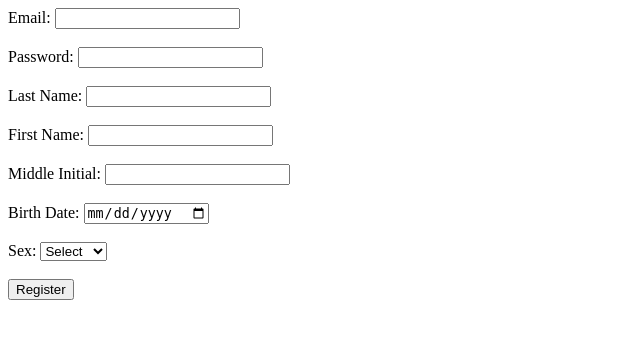
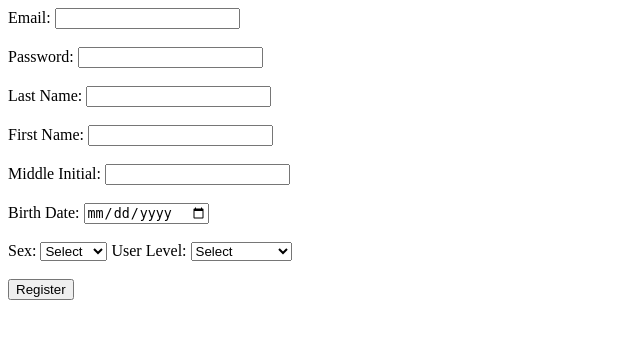
Before and after one commit to jeanmaxcacacho/csci41g-SirIanFanClub-ProjectDeliv2, a Flask app: page /register in a window 1280 px wide. Shown: the top 339 px of the page, without its empty margins (0-640 px from the left). Run offline with Flask 3, Linux system fonts and the light colour scheme.

Commit message:
added user_role field to registration form

```diff
--- a/app/templates/sessionmgt/register.html
+++ b/app/templates/sessionmgt/register.html
@@ -32,6 +32,13 @@
             <option value="M">Male</option>
             <option value="F">Female</option>
         </select>
+
+        <label for="user_role">User Level:</label>
+        <select name="user_role" required>
+            <option value="" disabled selected>Select</option>
+            <option value="P">Customer</option>
+            <option value="A">Administrator</option>
+        </select>
         <br><br>
 
         <button type="submit">Register</button>
```
